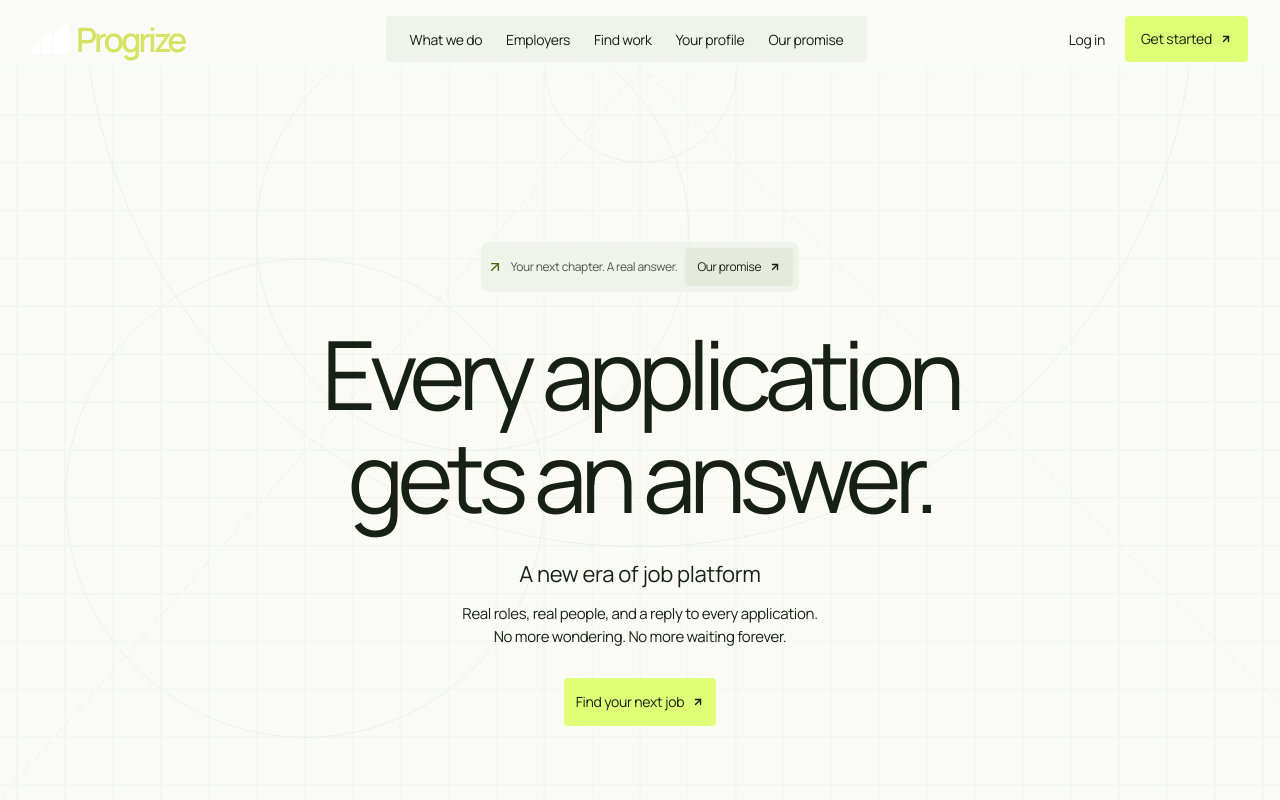
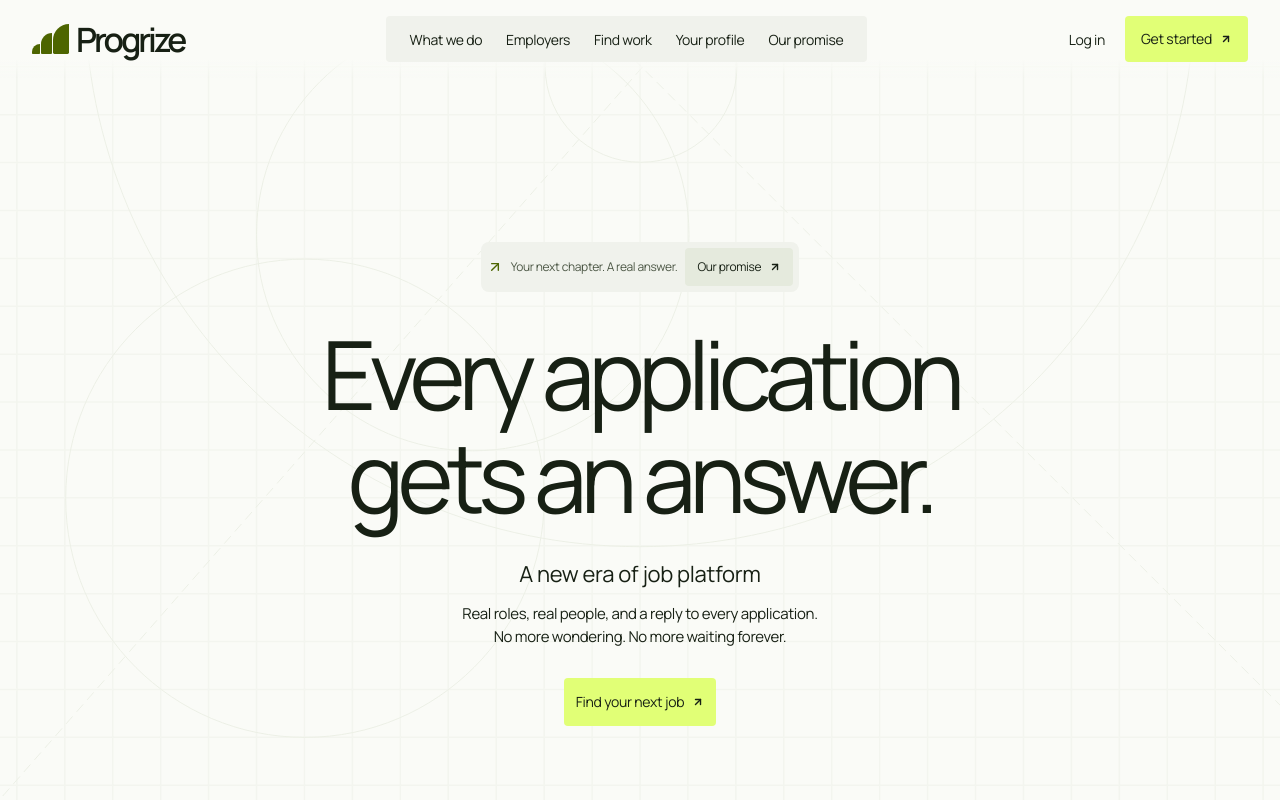
Before and after one commit to Rohithnairreghu005/Progrize_01, a React (Vite) app: page / in a window 1280 px wide. Shown: the top 800 px of the page. Built offline with nearby package versions, Linux system fonts and the light colour scheme; a web font is replaced by a local one.

Commit message:
Adjust header logo colors
Scope the accent-ink mark and foreground wordmark colors to the selected header Brand instance.

Co-Authored-By: figma[bot] <198110074+figma[bot]@users.noreply.github.com>
Figma-Prompt-ID: 70
Figma-Session-ID: 037302ef-6757-4769-827e-a0ae4f12d709

```diff
--- a/src/light-design.css
+++ b/src/light-design.css
@@ -1936,12 +1936,14 @@ h2 {
   display: block;
   width: 37.08px;
   height: 30px;
+  color: #fff;
   flex-shrink: 0;
 }
 .brand > .progrize-mark > i {
   position: absolute;
   display: block;
-  background: #fff;
+  color: inherit;
+  background: currentColor;
   border-radius: 58px 0 5px 5px;
 }
 .brand > .progrize-mark > i:nth-child(1) {
@@ -1971,6 +1973,12 @@ h2 {
   line-height: 0.7895;
   letter-spacing: -3.09px;
   white-space: nowrap;
+}
+.brand-ink > .progrize-mark > i {
+  color: var(--accent-ink);
+}
+.brand-ink > .progrize-wordmark {
+  color: var(--fg);
 }
 .brand-large > .progrize-mark {
   width: 45.74px;
--- a/src/main.jsx
+++ b/src/main.jsx
@@ -744,7 +744,7 @@ function App() {
   return (
     <div ref={root}>
       <header className={`site-header ${menu ? "menu-open" : ""}`}>
-        <Brand />
+        <Brand ink />
         <nav aria-label="Main navigation">
           <div className="nav-dropdown" onMouseLeave={() => setDropdown(false)}>
             <button
--- a/src/ui.jsx
+++ b/src/ui.jsx
@@ -152,10 +152,10 @@ export function SectionHeading({ title, children, center = false }) {
     </div>
   );
 }
-export function Brand({ large = false }) {
+export function Brand({ large = false, ink = false }) {
   return (
     <a
-      className={`brand ${large ? "brand-large" : ""}`}
+      className={`brand ${large ? "brand-large" : ""} ${ink ? "brand-ink" : ""}`}
       href="#home"
       aria-label="Progrize home"
     >
```
Also changed, not shown: tests/interactions.mjs (+2 -0 lines).
